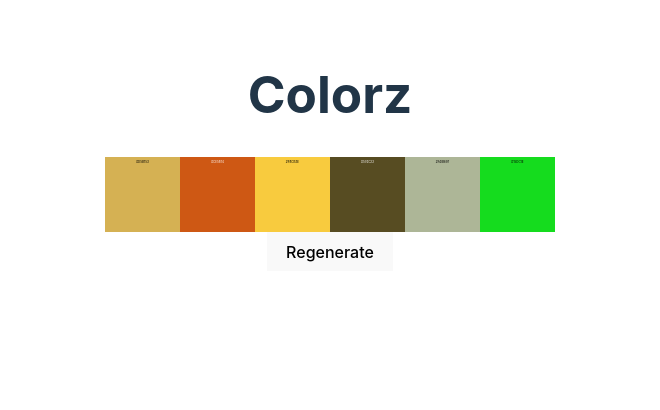
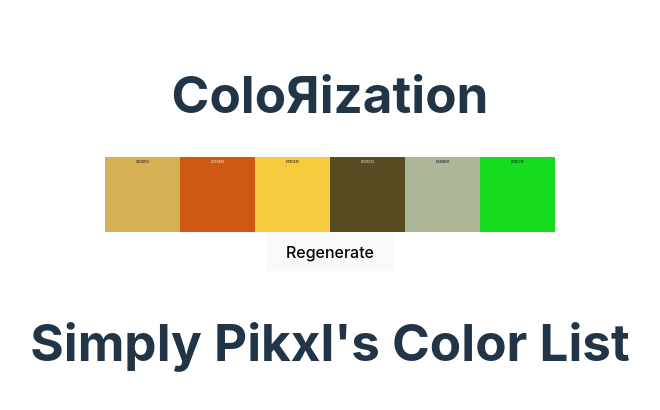
Before and after one commit to skywalker0823/my-react-learning-app, a React (Vite) app: page / in a window 1280 px wide. Shown: the top 410 px of the page, without its empty margins (310-970 px from the left). Built offline with nearby package versions, Linux system fonts and the light colour scheme.

Commit message:
figure all the freaking things out

```diff
--- a/src/App.jsx
+++ b/src/App.jsx
@@ -1,18 +1,17 @@
 import './App.css'
 import Cubes from './components/Cube'
 import { useState } from 'react'
-// import TestArea from './components/TestArea'
-
+import PackingList from './components/TestArea'
 
 
 function App() {
   return (
     <>
-    <h1 className='title'>Colorz</h1>
+    <h1 className='title'>ColoЯization</h1>
       <div className='cube_holder'>
         <Cubes />
       </div>
-      {/* <TestArea /> */}
+      <PackingList />
     </>
   )
 }
--- a/src/components/Cube.jsx
+++ b/src/components/Cube.jsx
@@ -1,17 +1,7 @@
 import { useState } from "react";
 import styles from "./style.module.css";
-
+import colorGenerator from "../services/colorGenerator";
 const cubeCount = 6
-
-// Random hex color code generator
-const colorGenerator = () => {
-  const letters = '0123456789ABCDEF' ;
-  let color = '#';
-  for (let i = 0; i < 6; i++) {
-    color += letters[Math.floor(Math.random() * 16)];
-  }
-  return color;
-}
 
 //Input hex color code, output contrast color
 const getContrast = (hexColor) => {
@@ -27,6 +17,7 @@ const getContrast = (hexColor) => {
 
   return contrastColor;
 }
+
 
 const Cube = ({ color }) => {
   const contrastColor = getContrast(color);
@@ -65,6 +56,7 @@ const Cubes = () => {
 
   return (
     <>
+    {/* <input></input> */}
       <div className="cubes">{cubeComponents}</div>
       <button className="regenBtn" onClick={regenerate}>Regenerate</button>
     </>
@@ -72,5 +64,4 @@ const Cubes = () => {
 };
 
 
-
 export default Cubes;
--- a/src/components/TestArea.jsx
+++ b/src/components/TestArea.jsx
@@ -1,43 +1,23 @@
-// import PropTypes from 'prop-types'
+
+function Item({ name, isPacked }) {
+    return null
+}
 
 
-
-// const Tests = ({ clazz,saywhat }) => {
-//     return (
-//         <>
-//             <div className={clazz}>{saywhat}</div>
-//             <div>This is a Test</div>
-//         </>
-//     )
-// }
-
-// const Card = ({something}) => {
-//     return(
-//         <div>
-//             <div>This is a Card</div>
-//             {something}
-//         </div>
-//     )
-// }
-
-// Tests.propTypes = {
-//     clazz: PropTypes.string.isRequired,
-//     saywhat: PropTypes.string
-// };
+const Aa = () => {
+    return null
+}
 
 
-
-// Tests.defaultProps = {
-//     saywhat: "default content"
-// };
-
-// const TestArea = () => {
-//     return (
-//         <>
-//             <Card something={<Tests saywhat={"yogo~"}/>}></Card>
-//         </>
-//     )
-// }
-
-
-// export default TestArea
+  export default function PackingList() {
+    return (
+      <section>
+        <h1>Simply Pikxl's Color List</h1>
+        <ul>
+          <Item />
+          <Item />
+          <Item />
+        </ul>
+      </section>
+    );
+  }
--- /dev/null
+++ b/src/services/colorGenerator.js
@@ -0,0 +1,11 @@
+// Random hex color code generator
+const colorGenerator = () => {
+    const letters = '0123456789ABCDEF' ;
+    let color = '#';
+    for (let i = 0; i < 6; i++) {
+      color += letters[Math.floor(Math.random() * 16)];
+    }
+    return color;
+  }
+
+  export default colorGenerator
```
Also changed, not shown: 1 other file (tests, documents, lock files or other folders).
